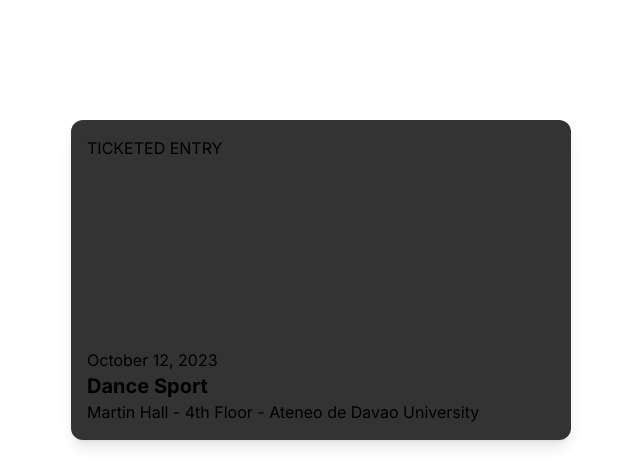
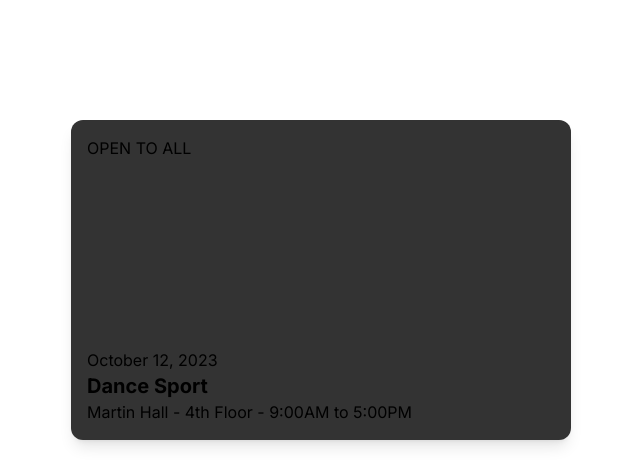
Before and after one commit to SAMAHAN-Systems-Development/sadya-2023-website, a Next.js app: page /EventCard in a window 1280 px wide. Shown: the part 920-1394 px from the top of the page, without its empty margins (319-959 px from the left). Built offline with nearby package versions, Linux system fonts and the light colour scheme.

Commit message:
"refactor: updated event data (#18)"

```diff
--- a/src/data/EventData.ts
+++ b/src/data/EventData.ts
@@ -2,67 +2,83 @@ import { EventDataTypes } from "../../lib/types/EventDataTypes";
 
 export const EventData: EventDataTypes[] = [
   {
-    eventDataEntry: 'TICKETED ENTRY',
+    eventDataEntry: 'OPEN TO ALL',
     eventDataDate: 'October 12, 2023',
     eventDataDescription: 'Banner Making',
-    eventDataFloor: 'Martin Hall - 6th Floor - Ateneo de Davao University',
-    start: 'October 1 2023 6:50 PM',
-    expiry: 'October 1 2023 11:00 PM',
+    eventDataFloor: 'Martin Hall - 6th Floor - 9:00AM to 5:00PM ',
+    start: 'October 12 2023 9:00 AM',
+    expiry: 'October 12 2023 5:00 PM',
   },
   {
-    eventDataEntry: 'TICKETED ENTRY',
+    eventDataEntry: 'OPEN TO ALL',
     eventDataDate: 'October 12, 2023',
     eventDataDescription: 'Dance Sport',
-    eventDataFloor: 'Martin Hall - 4th Floor - Ateneo de Davao University',
-    start: 'September 27 2023 3:00 PM',
-    expiry: 'September 27 2023 5:00 PM',
+    eventDataFloor: 'Martin Hall - 4th Floor - 9:00AM to 5:00PM',
+    start: 'October 12 2023 9:00 AM',
+    expiry: 'October 12 2023 5:00 PM',
   },
   {
     eventDataEntry: 'OPEN TO ALL',
     eventDataDate: 'October 12, 2023',
     eventDataDescription: 'Bench Cheerings (Liveliest Cluster Award)',
-    eventDataFloor: 'Ateneo de Davao University, Jacinto Campus',
-    start: 'September 27 2023 3:00 PM',
-    expiry: 'September 27 2023 5:00 PM',
+    eventDataFloor: 'Ateneo de Davao University, Jacinto Campus - 9:00AM to 5:00PM',
+    start: 'October 12 2023 9:00 AM',
+    expiry: 'October 12 2023 5:00 PM',
   },
   {
     eventDataEntry: 'TICKETED ENTRY',
     eventDataDate: 'October 12, 2023',
     eventDataDescription: 'Battle of the Bands',
-    eventDataFloor: 'Martin Hall - 4th Floor - Ateneo de Davao University',
-    start: 'September 27 2023 3:00 PM',
-    expiry: 'September 27 2023 5:00 PM',
+    eventDataFloor: 'Martin Hall - 4th Floor - 5:00PM to 9:00PM',
+    start: 'October 12 2023 5:00 PM',
+    expiry: 'October 12 2023 9:00 PM',
   },
   {
     eventDataEntry: 'TICKETED ENTRY',
     eventDataDate: 'October 13, 2023',
     eventDataDescription: 'Star Search',
-    eventDataFloor: 'Finster Auditorium - Ateneo de Davao University',
-    start: 'September 27 2023 3:00 PM',
-    expiry: 'September 27 2023 5:00 PM',
+    eventDataFloor: 'Finster Auditorium - 6:00PM to 9:00PM',
+    start: 'October 13 2023 6:00 PM',
+    expiry: 'October 13 2023 9:00 PM',
   },
   {
-    eventDataEntry: 'TICKETED ENTRY',
+    eventDataEntry: 'OPEN TO ALL',
     eventDataDate: 'October 13, 2023',
     eventDataDescription: 'Creative Series: Short Film',
-    eventDataFloor: 'Martin Hall - 4th Floor - Ateneo de Davao University',
-    start: 'September 27 2023 3:00 PM',
-    expiry: 'September 27 2023 5:00 PM',
+    eventDataFloor: 'Martin Hall - 4th Floor - 2:00PM to 4:00PM',
+    start: 'October 13 2023 2:00 PM',
+    expiry: 'October 13 2023 4:00 PM',
   },
   {
-    eventDataEntry: 'TICKETED ENTRY',
+    eventDataEntry: 'OPEN TO ALL',
     eventDataDate: 'October 13, 2023',
     eventDataDescription: 'Sayawtenista',
-    eventDataFloor: 'Martin Hall - 4th Floor - Ateneo de Davao University',
-    start: 'September 27 2023 3:00 PM',
-    expiry: 'September 27 2023 5:00 PM',
+    eventDataFloor: 'Martin Hall - 4th Floor - 5:00PM to 9:00PM',
+    start: 'October 14, 2023 05:00 PM',
+    expiry: 'October 14 2023 09:00 PM',
   },
   {
     eventDataEntry: 'OPEN TO ALL',
     eventDataDate: 'October 12-14, 2023',
     eventDataDescription: 'COA-D Gimikan',
-    eventDataFloor: 'Arrupe Hall - 1st Floor - Ateneo de Davao University',
-    start: 'September 27 2023 3:00 PM',
-    expiry: 'September 27 2023 5:00 PM',
+    eventDataFloor: 'Arrupe Hall - 1st Floor - 3:00PM to 5:00PM',
+    start: 'October 12 2023 3:00 PM',
+    expiry: 'October 12 2023 5:00 PM',
+  },
+  {
+    eventDataEntry: 'OPEN TO ALL',
+    eventDataDate: 'October 12-14, 2023',
+    eventDataDescription: 'COA-D Gimikan',
+    eventDataFloor: 'Arrupe Hall - 1st Floor - 3:00PM to 5:00PM',
+    start: 'October 13 2023 3:00 PM',
+    expiry: 'October 13 2023 5:00 PM',
+  },
+  {
+    eventDataEntry: 'OPEN TO ALL',
+    eventDataDate: 'October 12-14, 2023',
+    eventDataDescription: 'COA-D Gimikan',
+    eventDataFloor: 'Arrupe Hall - 1st Floor - 3:00PM to 5:00PM',
+    start: 'October 14 2023 3:00 PM',
+    expiry: 'October 14 2023 5:00 PM',
   },
 ];
```
